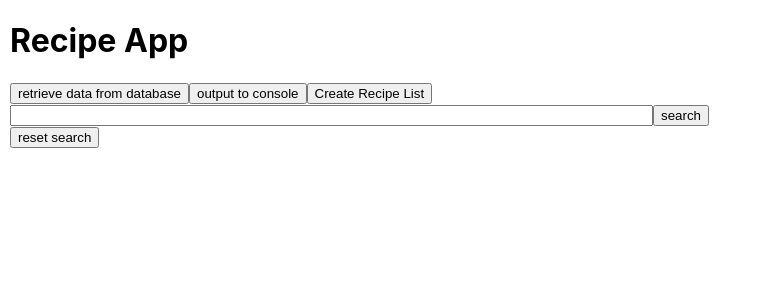
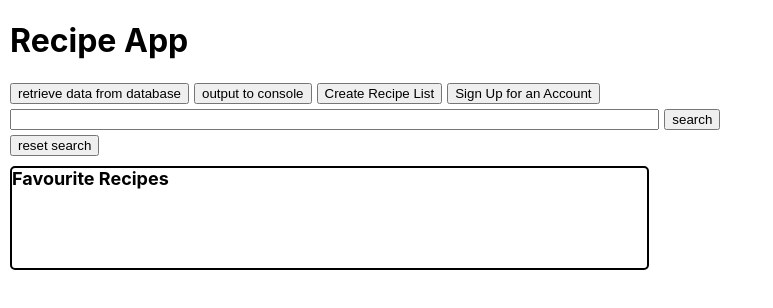
Before and after one commit to JVKod/Recipe-App---React-and-Firebase, a React (Create React App) app: page / in a window 1280 px wide. Shown: the top 308 px of the page, without its empty margins (0-773 px from the left). Built offline with nearby package versions, Linux system fonts and the light colour scheme.

Commit message:
added new buttons in recipe containers and a new favourites component

```diff
--- a/src/App.css
+++ b/src/App.css
@@ -3,7 +3,8 @@
 }
 
 .searchBar {
-  width: 50%;
+  width: 50.5%;
+  margin-top: 5px;
 }
 
 .recipe {
@@ -13,6 +14,10 @@
   margin: 10px 0;
   display: flex;
   flex-direction: column;
+  border: solid black 2px;
+  width: 50%;
+  height: 100px;
+  border-radius: 5px;
 }
 
 .recipeContainer {
@@ -31,6 +36,7 @@
   margin: 10px 0;
   list-style-type: none;
   text-transform:capitalize;
+  margin-left: 10px;
 }
 
 .fullRecipeBtn {
@@ -43,3 +49,45 @@
   padding: 10px;
   cursor: pointer;
 }
+
+.urlBtn {
+  border-radius: 3px;
+  width: 30%;
+  margin-left: 10px;
+  margin-top: 10px;
+}
+
+.tags {
+  margin-left: 10px;
+  font-weight: lighter;
+}
+
+.topBtns {
+  margin-left: 5px;
+}
+
+.searchBtn {
+  margin-left: 5px;
+}
+
+.resetBtn {
+  margin-top: 5px;
+}
+
+.recipeCompBtnContainer {
+  flex-direction: row;
+}
+
+.favouriteBox {
+  flex-direction: row;
+  border: solid black 2px;
+  width: 50%;
+  height: 100px;
+  border-radius: 5px;
+  font-size: 18px;
+  font-weight: bold;
+  color: black;
+  margin: 10px 0;
+  list-style-type: none;
+  text-transform:capitalize;
+}
--- a/src/App.js
+++ b/src/App.js
@@ -83,7 +83,7 @@ function App() {
       return;
     }
     for(let i = 0; i < recipeNames.length; i++){
-      let x = Recipe(recipeNames[i], recipeIngredients[i], recipeAmounts[i], recipeSteps[i], recipeTags[i]);
+      let x = Recipe(recipeNames[i], recipeIngredients[i], recipeAmounts[i], recipeSteps[i], recipeTags[i], );
       setRecipeList(recipeList => [...recipeList, x]);
     }
   }
@@ -120,18 +120,54 @@ function App() {
     console.log(recipeAmounts);
   }
 
-  // recipe component
+  //recipe component
   const RecipeComponent = () => {
     //check if a filteredList from searching exists
     if(!isFiltered){
       //this takes the name property from every object in the recipeList and returns them
-      return recipeList.map(({name}) => (<div key={name} className='recipe'><li key={name} className='recipeName'>{name}</li></div>));
+      return recipeList.map(({name, tags}) => (
+        <div key={name} className='recipe'>
+          <li key={name} className='recipeName'>
+            {name}
+          </li>
+          <li key={tags} className='tags'>
+            {tags}
+          </li>
+          <div className='recipeCompBtnContainer'>
+            <button className="urlBtn">See Full Recipe</button>
+            <button className="urlBtn">Save to Favourites</button>
+            <button className="urlBtn">Share</button>
+          </div>
+        </div>)
+      );
     }
+
     else{
       //checks filteredList instead of RecipeList to exclude things not related to search
-      return filteredList.map(({name}) => (<div key={name} className='recipe'><li key={name} className='recipeName'>{name}</li></div>));
+      return filteredList.map(({name, tags}) => (
+        <div key={name} className='recipe'>
+          <li key={name} className='recipeName'>
+            {name}
+          </li>
+          <li key={tags} className='tags'>
+            {tags}
+          </li>
+          <div className='recipeCompBtnContainer'>
+            <button className="urlBtn">See Full Recipe</button>
+            <button className="urlBtn">Save to Favourites</button>
+            <button className="urlBtn">Share</button>
+          </div>
+        </div>)
+      );
     }
   };
+
+  //favourites box
+  const FavouritesComponent = () => {
+    return (
+      <div className='favouriteBox'>Favourite Recipes</div>
+    );
+  }
 
   //creates the filteredList array, called in searchArray()
   //if the arrayx argument is true, add from recipeList to filteredList
@@ -149,9 +185,12 @@ function App() {
     <>
     <div className='appContainer'>
       <Header></Header>
-      <button onClick={getRecipeNames}>retrieve data from database</button>
-      <button onClick={outputToConsole}>output to console</button>
-      <button onClick={createRecipeObjects}>Create Recipe List</button>
+      <div>
+        <button onClick={getRecipeNames}>retrieve data from database</button>
+        <button className='topBtns' onClick={outputToConsole}>output to console</button>
+        <button className='topBtns' onClick={createRecipeObjects}>Create Recipe List</button>
+        <button className='topBtns'>Sign Up for an Account</button>
+      </div>
       <form onSubmit={ e => {searchArray(e)}}>
         <input
           name="search"
@@ -160,11 +199,12 @@ function App() {
           onChange={ e => setSearchTerm(e.target.value)}
           className="searchBar"
         />
-        <input type="submit" value="search"></input>
+        <input className="searchBtn" type="submit" value="search"></input>
       </form>
-      <button onClick={() => {setIsFiltered(false)}}>reset search</button>
+      <button className="resetBtn" onClick={() => {setIsFiltered(false)}}>reset search</button>
 
         <RecipeComponent/>
+        <FavouritesComponent/>
     </div>
     </>
 
```
